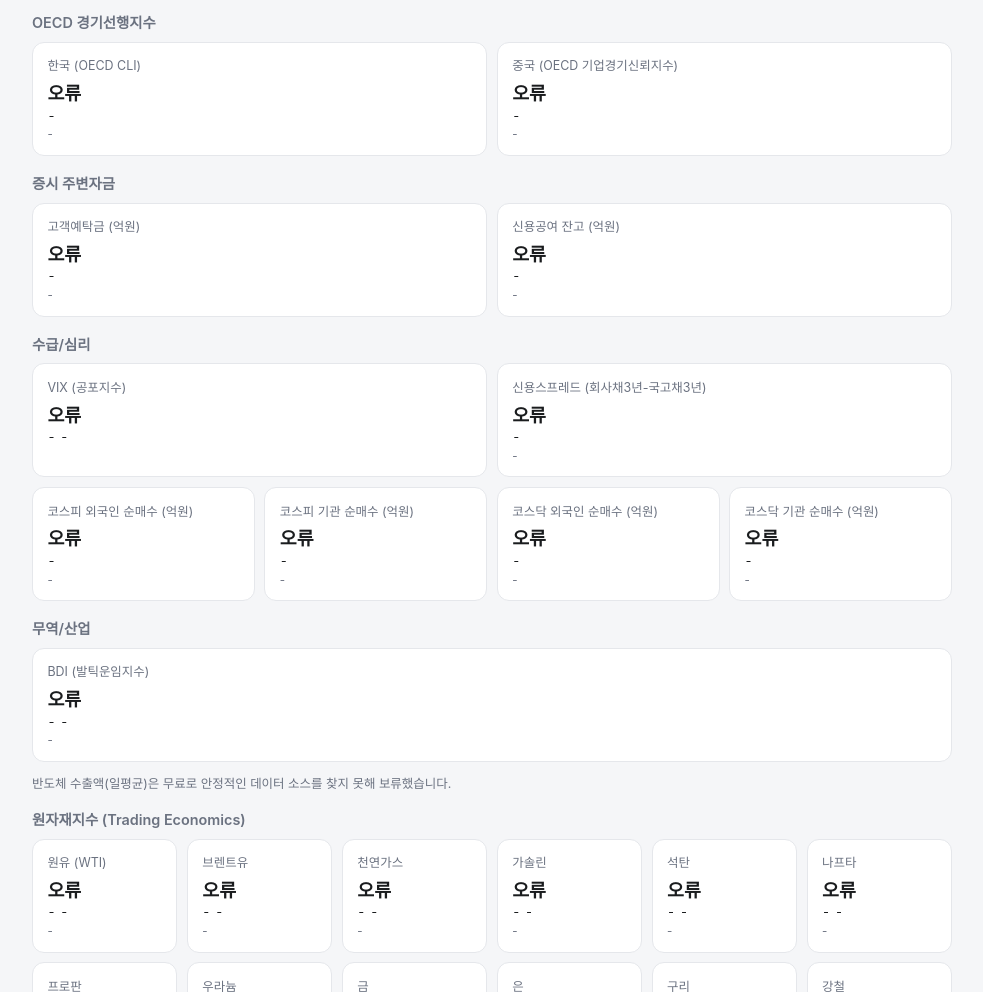
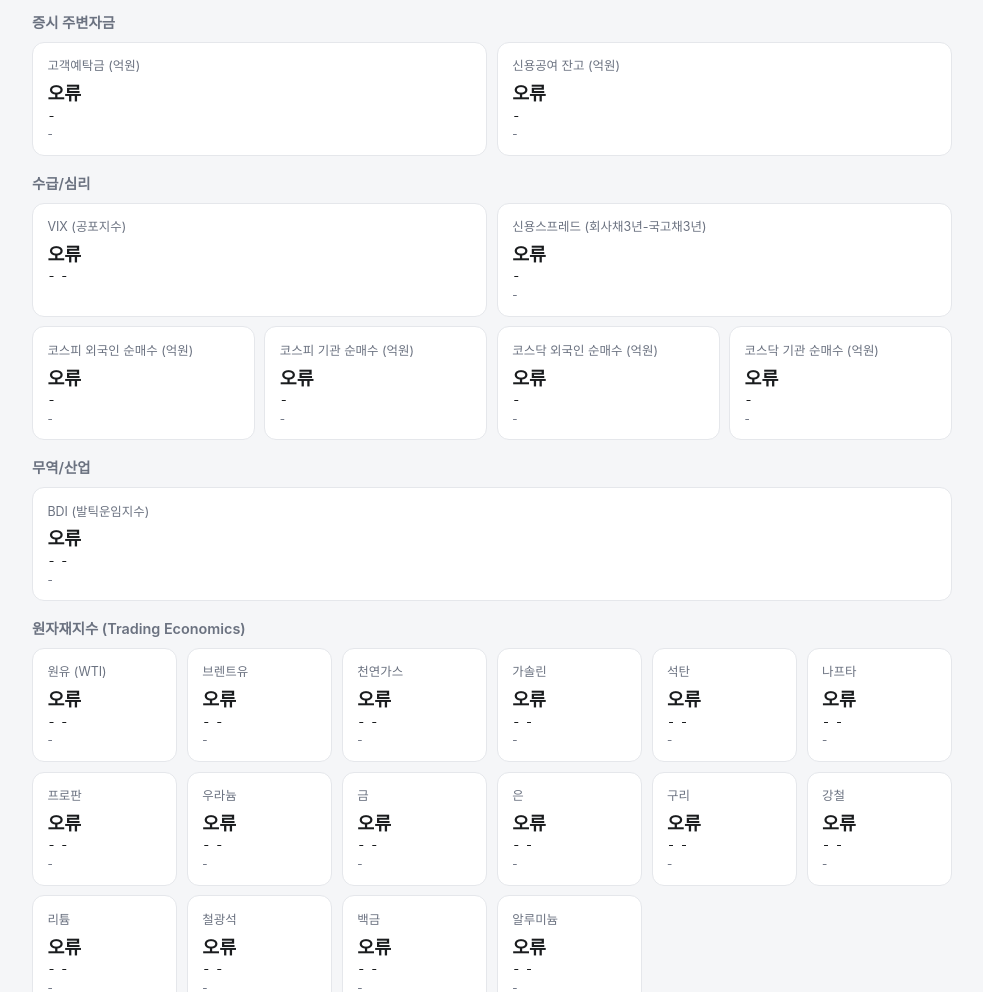
Before and after one commit to jhu0531/stockmarket, a website: page public/index.html in a window 1280 px wide. Shown: the part 1480-2472 px from the top of the page, without its empty margins (148-1131 px from the left). Drawn offline with Linux system fonts and the light colour scheme; no server answers.

Commit message:
Remove OECD leading-indicator section and export-data note
Drop the OECD CLI (Korea) / BCI (China) cards along with their
backend fetch code, and remove the semiconductor-export hold note.

```diff
--- a/public/app.js
+++ b/public/app.js
@@ -76,8 +76,6 @@ const usCards = Object.fromEntries(
 const usdKrwCard = document.getElementById('usd-krw-card');
 const yield10yCard = document.getElementById('us-yield10y-card');
 const spreadCard = document.getElementById('us-spread-card');
-const oecdCard = document.getElementById('oecd-cli-card');
-const chinaBciCard = document.getElementById('china-bci-card');
 const depositsCard = document.getElementById('deposits-card');
 const marginCard = document.getElementById('margin-card');
 const commodityCards = Object.fromEntries(
@@ -101,8 +99,6 @@ const ALL_LEADING_CARDS = [
   usdKrwCard,
   yield10yCard,
   spreadCard,
-  oecdCard,
-  chinaBciCard,
   depositsCard,
   marginCard,
   ...Object.values(commodityCards),
@@ -267,18 +263,6 @@ async function loadLeadingIndicators() {
       formatValue: (d) => `${d.value.toFixed(2)}%p`,
       formatChange: (d) => `${Math.abs(d.change).toFixed(2)}%p (전일대비)`,
       meta: (d) => `${d.date} 기준${d.value < 0 ? ' · 장단기 역전' : ''}`,
-    });
-
-    renderMetricCard(oecdCard, data.oecdCli, {
-      formatValue: (d) => d.value.toFixed(2),
-      formatChange: (d) => `${Math.abs(d.change).toFixed(2)} (전월대비)`,
-      meta: (d) => `${d.period} 기준 · 매월 갱신`,
-    });
-
-    renderMetricCard(chinaBciCard, data.chinaBci, {
-      formatValue: (d) => d.value.toFixed(1),
-      formatChange: (d) => `${Math.abs(d.change).toFixed(1)} (전월대비)`,
-      meta: (d) => `${d.period} 기준 · PMI 아닌 OECD 기업경기신뢰지수`,
     });
 
     renderMetricCard(depositsCard, data.fundFlow && data.fundFlow.deposits, {
--- a/public/index.html
+++ b/public/index.html
@@ -194,22 +194,6 @@
         </article>
       </div>
 
-      <h3 class="subsection-title">OECD 경기선행지수</h3>
-      <div class="leading-grid">
-        <article class="mini-card" id="oecd-cli-card">
-          <p class="mini-name">한국 (OECD CLI)</p>
-          <p class="mini-price">-</p>
-          <p class="mini-change"><span class="change-value">-</span></p>
-          <p class="mini-meta">-</p>
-        </article>
-        <article class="mini-card" id="china-bci-card">
-          <p class="mini-name">중국 (OECD 기업경기신뢰지수)</p>
-          <p class="mini-price">-</p>
-          <p class="mini-change"><span class="change-value">-</span></p>
-          <p class="mini-meta">-</p>
-        </article>
-      </div>
-
       <h3 class="subsection-title">증시 주변자금</h3>
       <div class="leading-grid">
         <article class="mini-card" id="deposits-card">
@@ -276,8 +260,6 @@
           <p class="mini-meta">-</p>
         </article>
       </div>
-      <p class="indicator-note">반도체 수출액(일평균)은 무료로 안정적인 데이터 소스를 찾지 못해 보류했습니다.</p>
-
       <h3 class="subsection-title">원자재지수 (Trading Economics)</h3>
       <div class="leading-grid" id="commodity-grid">
         <article class="mini-card" data-code="CRUDE">
--- a/public/style.css
+++ b/public/style.css
@@ -329,12 +329,6 @@ main {
   font-size: 0.9rem;
 }
 
-.indicator-note {
-  margin: 0.75rem 0 0;
-  font-size: 0.78rem;
-  color: var(--muted);
-}
-
 .leading-section {
   margin: 2.5rem 0 1.5rem;
 }
```
Also changed, not shown: server.js (+1 -42 lines).
